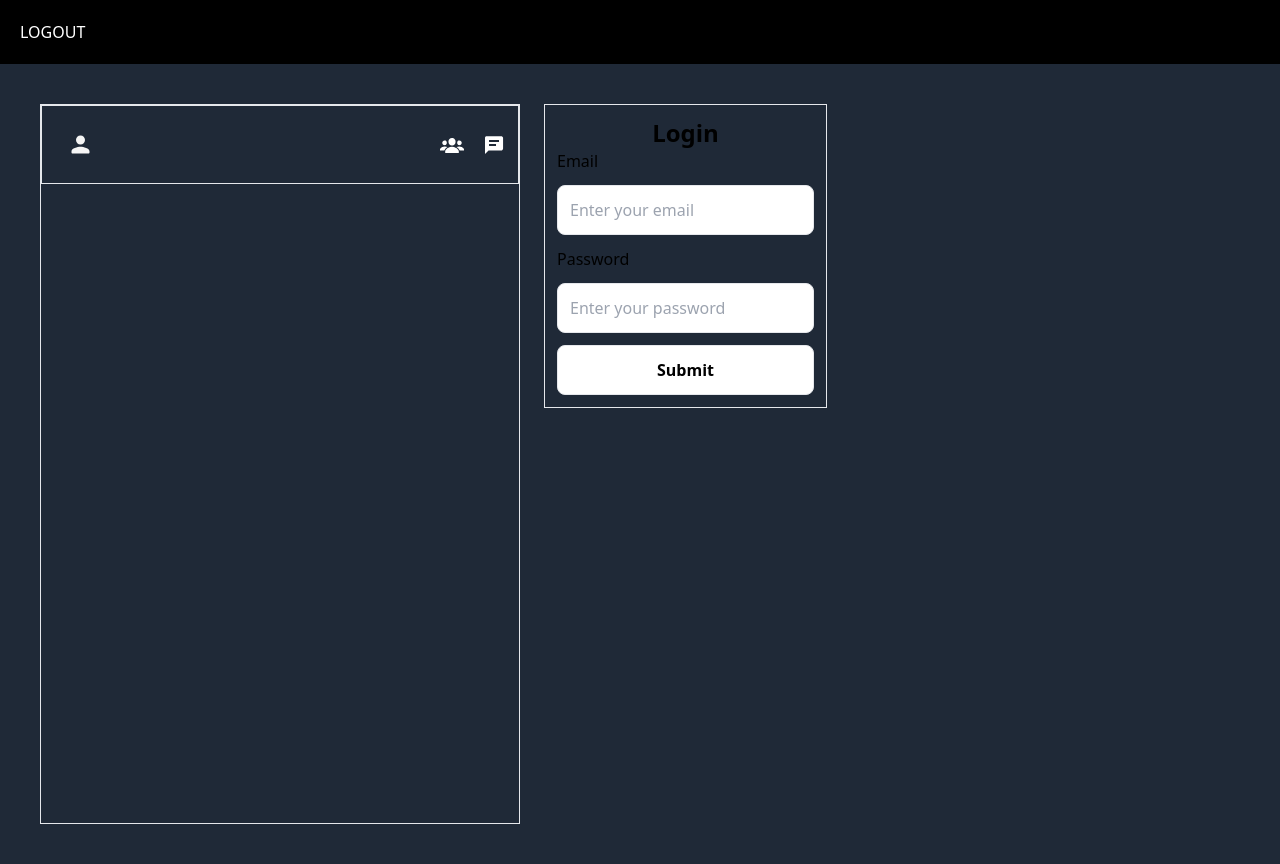
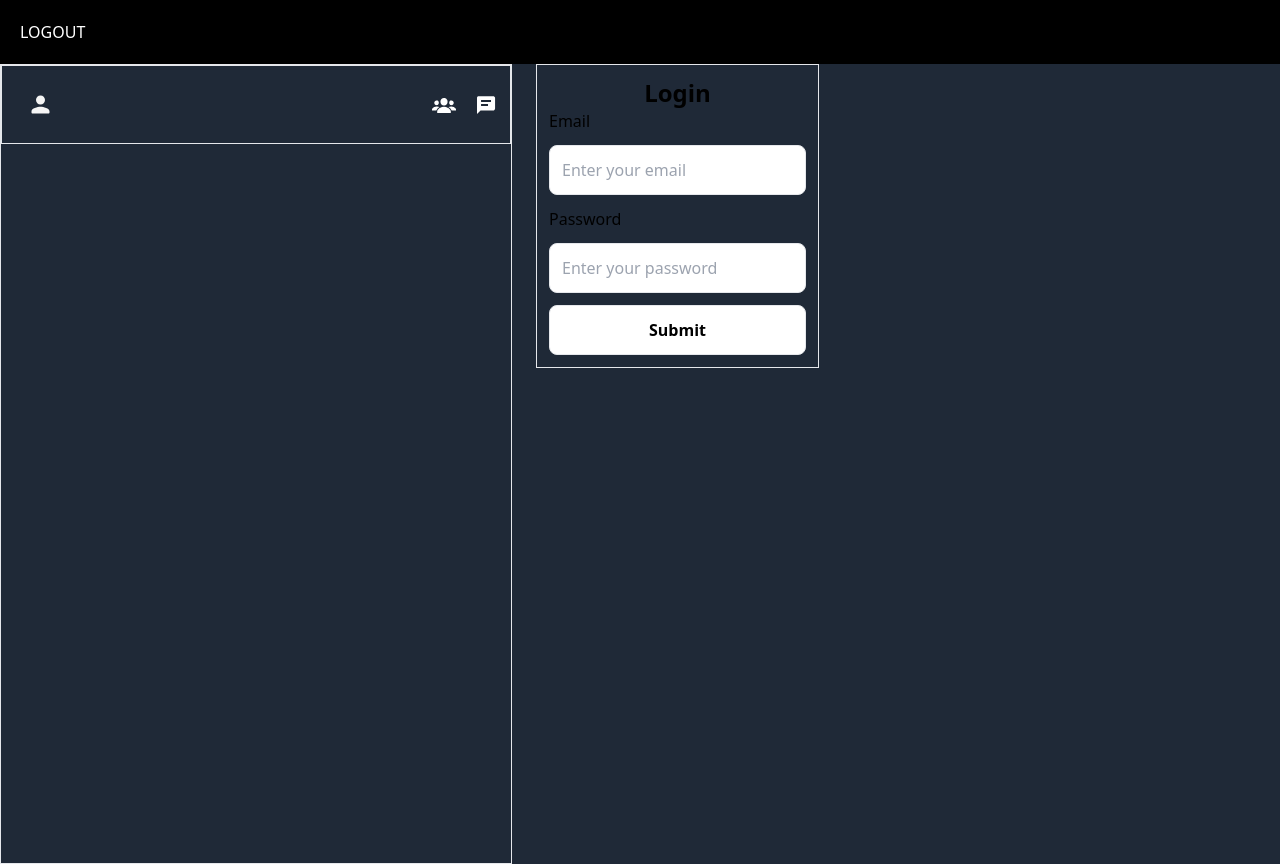
Before and after one commit to amaben2020/whatsapp-clone-fe, a React (Create React App) app: page /login in a window 1280 px wide. Built offline with nearby package versions, Linux system fonts and the light colour scheme.

Commit message:
layout fix

```diff
--- a/src/Layout/PageLayout.jsx
+++ b/src/Layout/PageLayout.jsx
@@ -8,7 +8,7 @@ const PageLayout = ({ children }) => {
       <header className="block w-full p-5 text-white bg-black">
         <nav>LOGOUT</nav>
       </header>
-      <div className="flex min-h-screen p-10 bg-gray-800 gap-x-6">
+      <div className="flex min-h-screen bg-gray-800 gap-x-6">
         <aside className="w-[40%] border ">
           <Sidebar header={<SidebarHeader />} />
         </aside>
```
